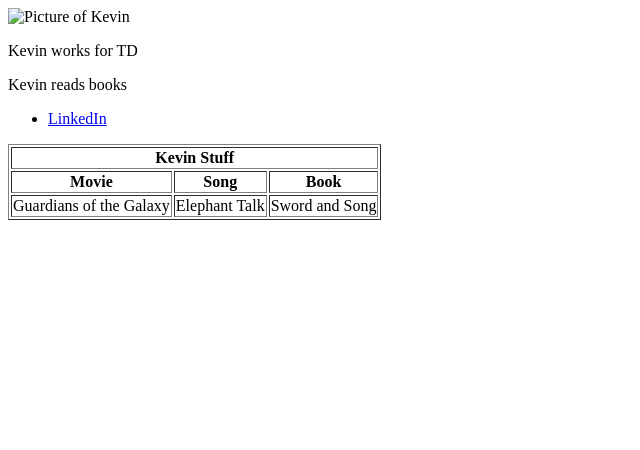
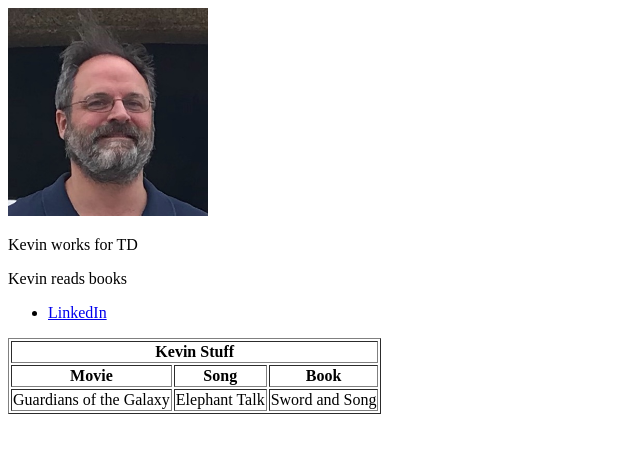
Before and after one commit to phillkev/phillkev.github.io, a plain HTML site: page index.html in a window 1280 px wide. Shown: the whole page, without its empty margins (0-640 px from the left). Drawn offline with Linux system fonts and the light colour scheme.

Commit message:
add photo

```diff
--- a/index.html
+++ b/index.html
@@ -6,7 +6,7 @@
 </head>
 
 <body>
-  <img width="200" src="C:\Users\phill\Pictures\IMG_4426.jpg" alt="Picture of Kevin">
+  <img width="200" src="IMG_4426.jpg" alt="Picture of Kevin">
   <p>Kevin works for TD</p>
   <p>Kevin reads books</p>
 
```
Also changed, not shown: IMG_4426.jpg (added).
